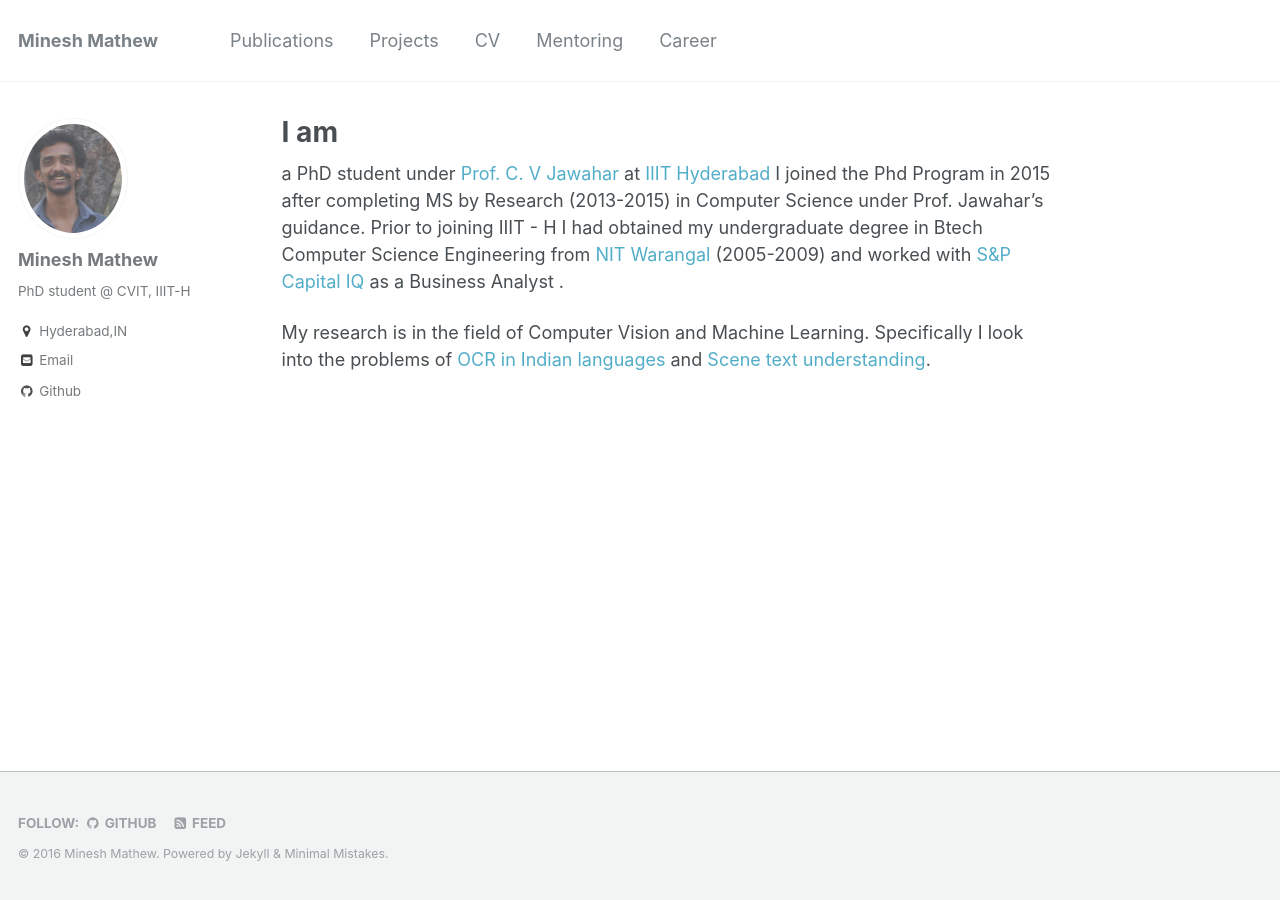
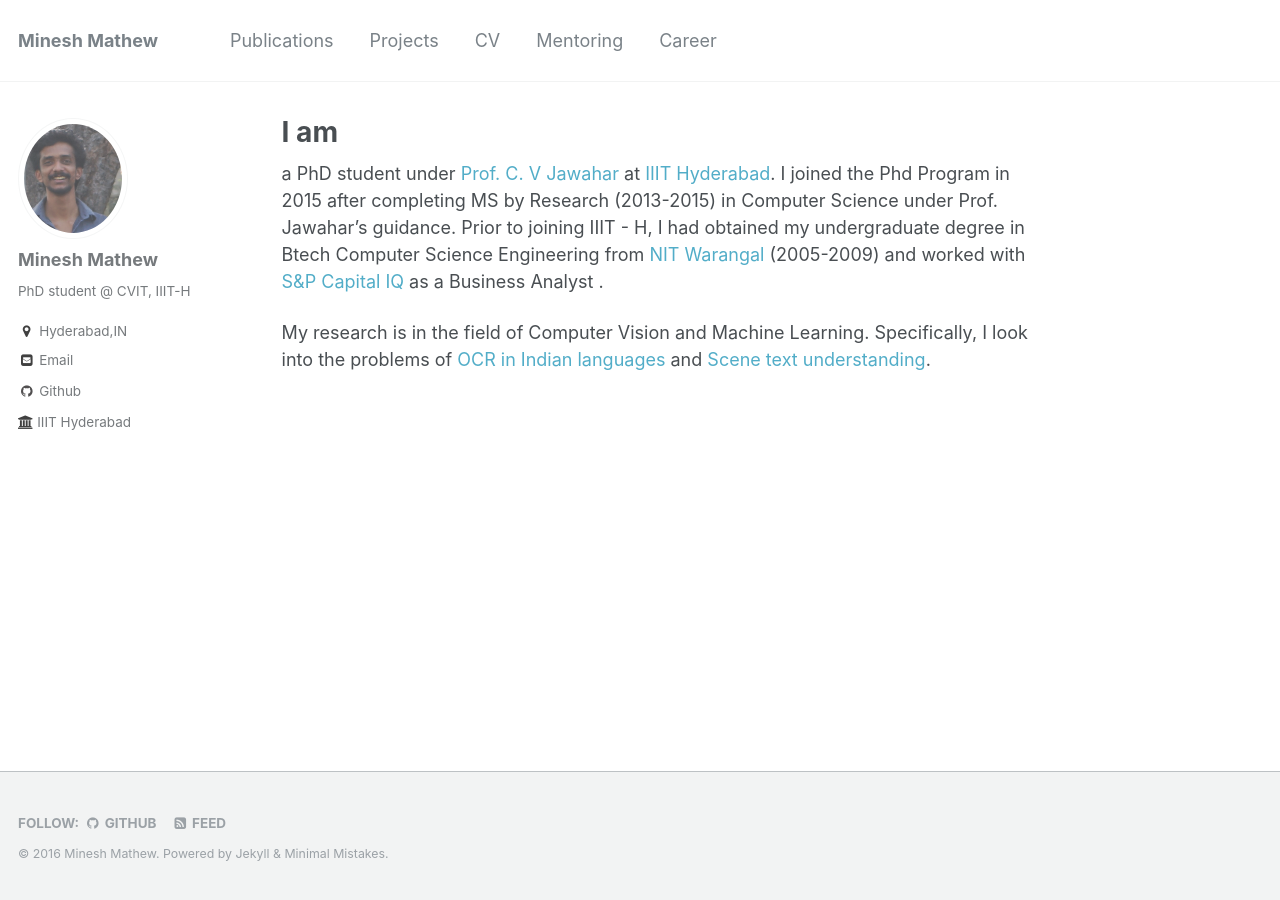
Before and after one commit to mineshmathew/mineshmathew.github.io, a Jekyll site: the page built from _pages/index.markdown, in a window 1280 px wide. Built offline with Jekyll 4.4.1, drawn with Linux system fonts in a browser that asks for light colours.

Commit message:
builtagain

```diff
--- a/_config.yml
+++ b/_config.yml
@@ -106,6 +106,7 @@
   xing             :
   youtube          :
   goodreads     : https://www.goodreads.com/user/show/32293808-minesh-mathew
+  institution : https://www.iiit.ac.in/
 
 
 # Reading Files
--- a/_includes/author-profile.html
+++ b/_includes/author-profile.html
@@ -97,6 +97,10 @@
       {% if author.vine %}
         <li><a href="https://vine.co/u/{{ author.vine }}"><i class="fa fa-fw fa-vine" aria-hidden="true"></i> Vine</a></li>
       {% endif %}
+{% if author.institution %}
+        <li><a href="{{ author.institution	 }}"><i class="fa fa-university" aria-hidden="true"></i> IIIT Hyderabad</a></li>
+      {% endif %}
+
     </ul>
   </div>
 </div>
--- a/_pages/index.markdown
+++ b/_pages/index.markdown
@@ -6,9 +6,9 @@
 permalink: /index.html
 author_profile: true
 ---
-a PhD student under   [Prof. C. V Jawahar][1]  at [IIIT Hyderabad][2] I joined the Phd Program in 2015 after completing MS by Research (2013-2015) in Computer Science under Prof. Jawahar's guidance. Prior to joining IIIT - H I had obtained my undergraduate degree in Btech Computer Science Engineering from [NIT Warangal][3] (2005-2009) and worked with [S&P Capital IQ][4] as a Business Analyst .
+a PhD student under   [Prof. C. V Jawahar][1]  at [IIIT Hyderabad][2]. I joined the Phd Program in 2015 after completing MS by Research (2013-2015) in Computer Science under Prof. Jawahar's guidance. Prior to joining IIIT - H, I had obtained my undergraduate degree in Btech Computer Science Engineering from [NIT Warangal][3] (2005-2009) and worked with [S&P Capital IQ][4] as a Business Analyst .
 
-My research is in the field of Computer Vision and Machine Learning. Specifically I look into the problems of [OCR in Indian languages][5] and [Scene text understanding][6].
+My research is in the field of Computer Vision and Machine Learning. Specifically, I look into the problems of [OCR in Indian languages][5] and [Scene text understanding][6].
 
 
 [1]: https://www.iiit.ac.in/~jawahar/
```
Also changed, not shown: 6 other files.
